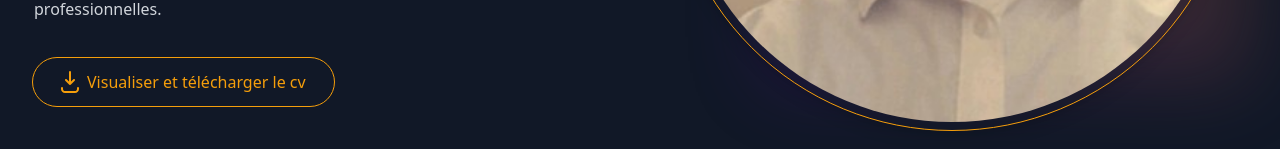
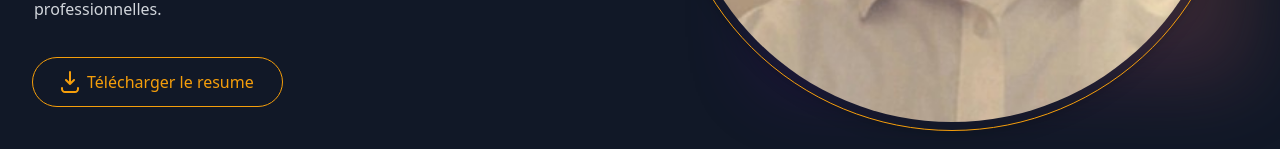
Before and after one commit to adam1508042001/portfolio-adem, a Vue app in the folder Portfolio-vuejs3-tailwind-main/: page / in a window 1280 px wide. Shown: the part 651-800 px from the top of the page. Built offline with nearby package versions, Linux system fonts and the light colour scheme.

Commit message:
ajout de cv

```diff
--- a/Portfolio-vuejs3-tailwind-main/src/components/HeroSection.vue
+++ b/Portfolio-vuejs3-tailwind-main/src/components/HeroSection.vue
@@ -32,7 +32,7 @@
                                 </svg>
                                 <div class="download-loader text-white hidden"></div>
                             </div>
-                            <a href="../assets/resume.pdf" download='afroune-cv.pdf'   class="cv pl-2 text-primary">Visualiser et télécharger le cv</a>
+                            <a href="" download='cv.pdf'  class="cv pl-2 text-primary">Télécharger le resume</a>
 
 
                         </div>
```
Also changed, not shown: 1 other file (tests, documents, lock files or other folders).
